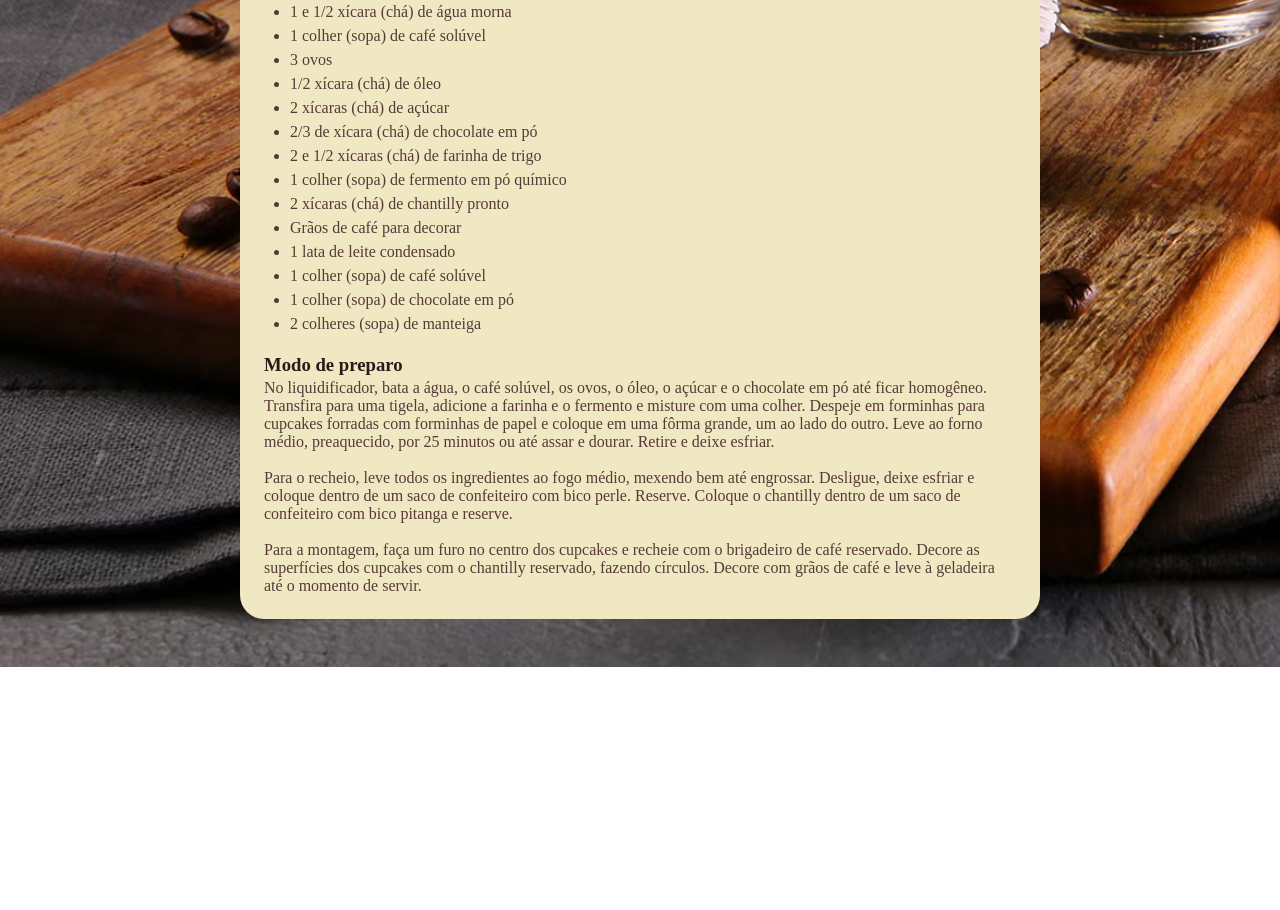
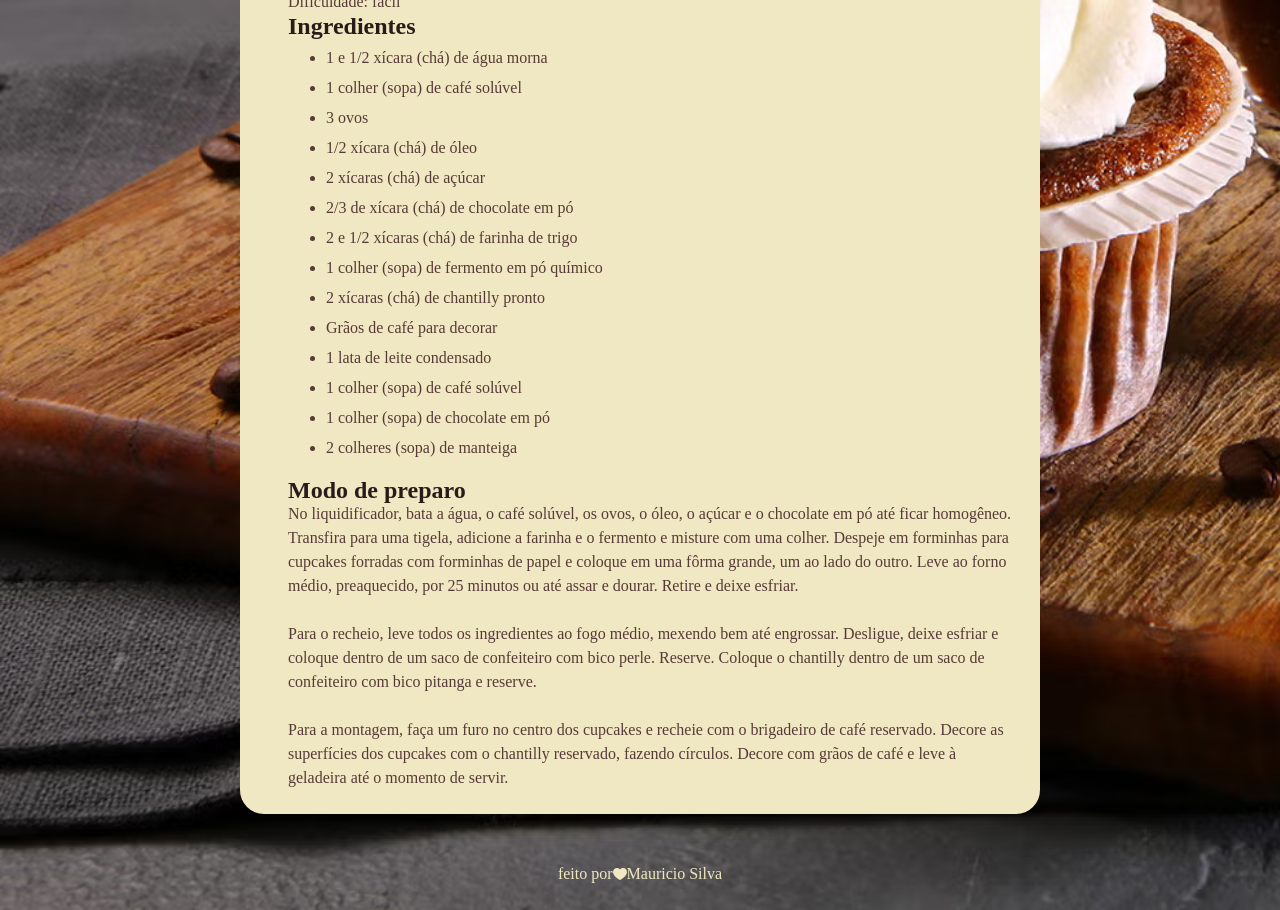
Before and after one commit to Mauzix/projetos-full-stack, a plain HTML site: page projeto1/index.html in a window 1280 px wide. Shown: the part 641-1551 px from the top of the page. Before the commit the page ends 1308 px from the top, so only its background shows below. Drawn offline with Linux system fonts and the light colour scheme; files whose address does not match are found by name; a web font is replaced by a local one.

Commit message:
add fotter

```diff
--- a/projeto1/css.css
+++ b/projeto1/css.css
@@ -3,6 +3,7 @@
     font-family: "Alice", serif;
     --cor-primaria:#291B1A;
     --cor-secundaria:#573A37;
+    line-height: 150%;
 }
 *{
     margin: 0;
@@ -20,18 +21,30 @@ body{
     margin: 48px auto;
     border-radius: 24px;
 }
-h1,h2,h3{
+h2{
     color: var(--cor-primaria);
-    line-height: 150%;
 }
 h1{
     line-height: 140%;
+    font-size: 40px;
 }
 p{
     color: var(--cor-secundaria);
 }
 ul{
-      margin: 8px 0 18px 18px;
+      margin: 8px 0 18px 30px;
       padding-left: 8px;
     }
     li{ margin-bottom:6px; color: var(--cor-secundaria); }
+    main{
+        margin-left: 24px;
+    }
+footer span{
+    color: #F0E8C2;
+}
+footer{
+    padding-bottom:24px ;
+    display: flex;
+    justify-content: center;
+    align-items: center;
+}
--- a/projeto1/index.html
+++ b/projeto1/index.html
@@ -38,7 +38,7 @@
                 </ul>
             </section>
             <section>
-                <h3>Modo de preparo</h3>
+                <h2>Modo de preparo</h2>
                 <p>No liquidificador, bata a água, o café solúvel, os ovos, o óleo, o açúcar e o chocolate em pó até ficar homogêneo. Transfira para uma tigela, adicione a farinha e o fermento e misture com uma colher. Despeje em forminhas para cupcakes forradas com forminhas de papel e coloque em uma fôrma grande, um ao lado do outro. Leve ao forno médio, preaquecido, por 25 minutos ou até assar e dourar. Retire e deixe esfriar. <br><br>
                     Para o recheio, leve todos os ingredientes ao fogo médio, mexendo bem até engrossar. Desligue, deixe esfriar e coloque dentro de um saco de confeiteiro com bico perle. Reserve. Coloque o chantilly dentro de um saco de confeiteiro com bico pitanga e reserve. <br><br>
                     Para a montagem, faça um furo no centro dos cupcakes e recheie com o brigadeiro de café reservado. Decore as superfícies dos cupcakes com o chantilly reservado, fazendo círculos. Decore com grãos de café e leve à geladeira até o momento de servir.</p>
@@ -46,4 +46,9 @@
         </main>
     </div>
 </body>
+    <footer>
+        <span>feito por</span>
+        <img src="img/Vector.svg" alt="">
+        <span>Mauricio Silva</span>
+    </footer>
 </html>
```
Also changed, not shown: projeto1/img/Vector.svg (added).
